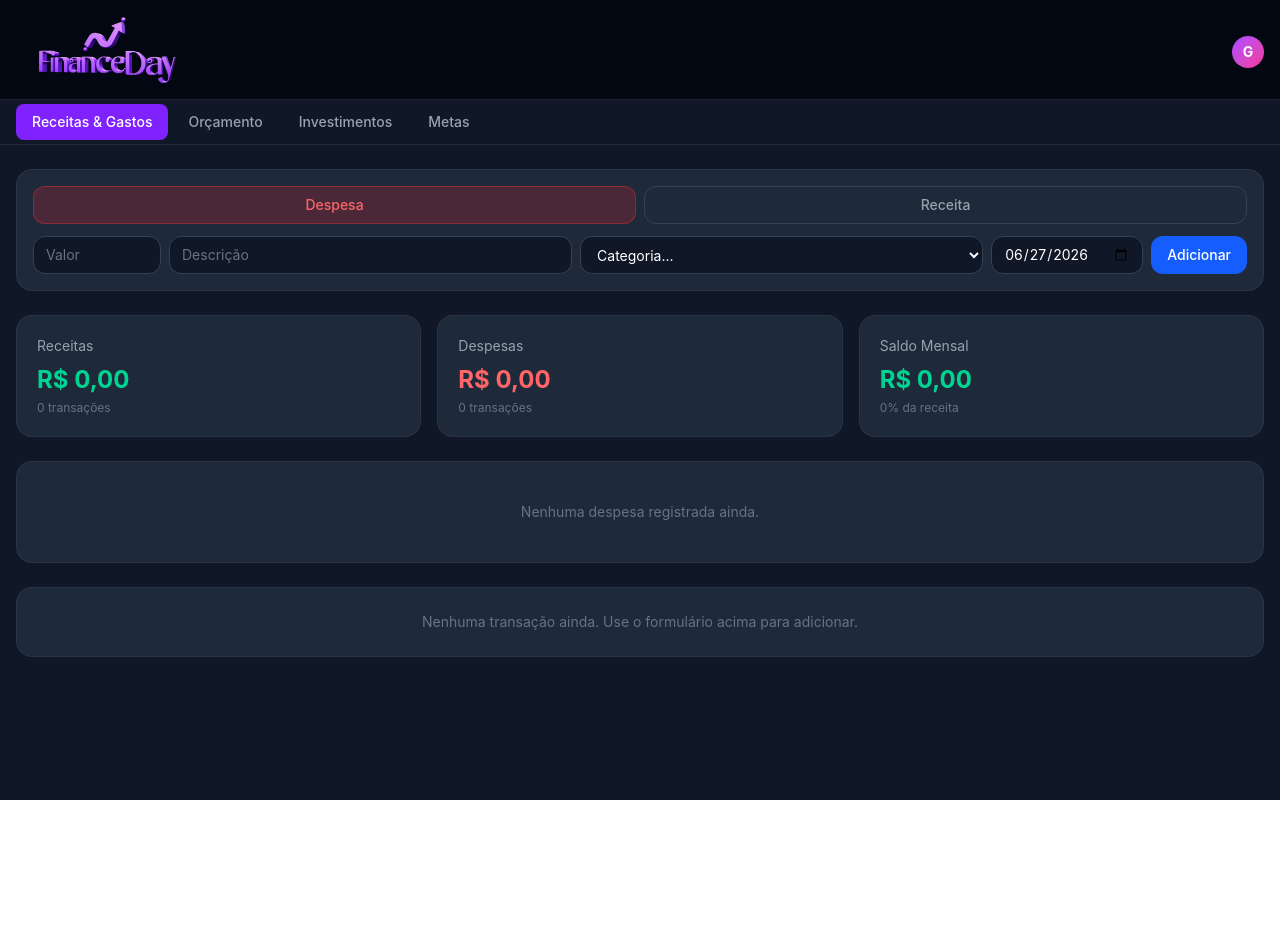
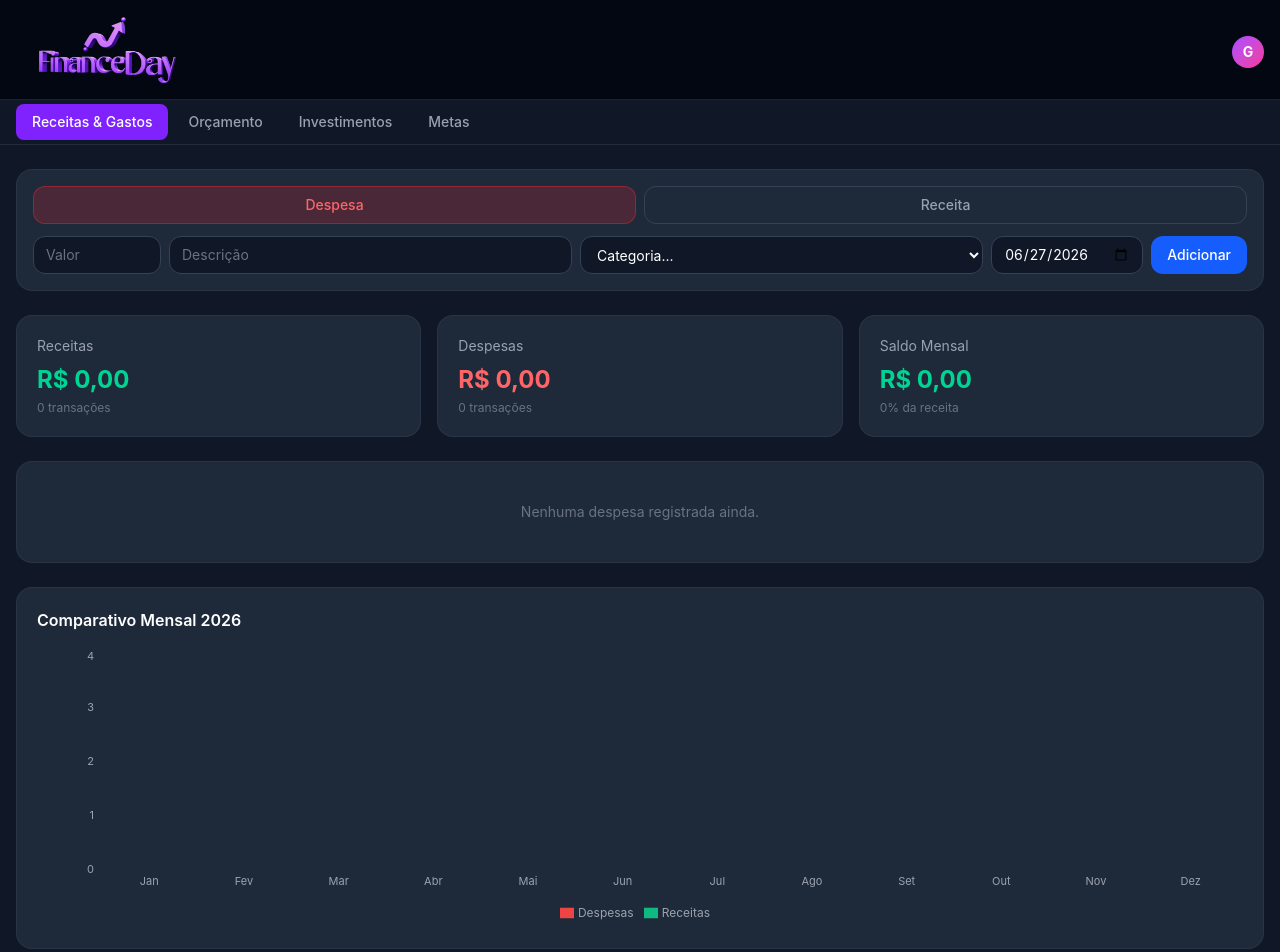
Before and after one commit to gabrielschwanke/finance-day, a React (Vite) app: page / in a window 1280 px wide. Shown: the top 952 px of the page. Before the commit the page ends 800 px from the top, so only its background shows below. Built offline with nearby package versions, Linux system fonts and the light colour scheme.

Commit message:
feat: add BarChart component to Receitas page

```diff
--- /dev/null
+++ b/src/components/BarChart.jsx
@@ -0,0 +1,74 @@
+import { BarChart, Bar, XAxis, YAxis, Tooltip, ResponsiveContainer, Legend } from 'recharts'
+import { useData } from '../context/DataContext'
+import { fmtBRL } from '../utils/formatters'
+
+function GraficoBarras() {
+  const { data } = useData()
+
+  const meses = [
+    { num: '01', label: 'Jan' },
+    { num: '02', label: 'Fev' },
+    { num: '03', label: 'Mar' },
+    { num: '04', label: 'Abr' },
+    { num: '05', label: 'Mai' },
+    { num: '06', label: 'Jun' },
+    { num: '07', label: 'Jul' },
+    { num: '08', label: 'Ago' },
+    { num: '09', label: 'Set' },
+    { num: '10', label: 'Out' },
+    { num: '11', label: 'Nov' },
+    { num: '12', label: 'Dez' },
+  ]
+
+  const ano = new Date().getFullYear().toString()
+
+  const chartData = meses.map(({ num, label }) => ({
+    mes: label,
+    Receitas: data.transacoes
+      .filter(t => t.tipo === 'receita' && t.data.startsWith(`${ano}-${num}`))
+      .reduce((s, t) => s + t.valor, 0),
+    Despesas: data.transacoes
+      .filter(t => t.tipo === 'despesa' && t.data.startsWith(`${ano}-${num}`))
+      .reduce((s, t) => s + t.valor, 0),
+  }))
+
+  return (
+    <div className="bg-gray-800 rounded-2xl p-5 border border-gray-700/50">
+      <h3 className="text-base font-semibold text-white mb-4">Comparativo Mensal {ano}</h3>
+      <ResponsiveContainer width="100%" height={280}>
+        <BarChart data={chartData} barGap={4}>
+          <XAxis
+            dataKey="mes"
+            tick={{ fill: '#9ca3af', fontSize: 11 }}
+            axisLine={false}
+            tickLine={false}
+          />
+          <YAxis
+            tick={{ fill: '#9ca3af', fontSize: 11 }}
+            axisLine={false}
+            tickLine={false}
+            tickFormatter={v => v >= 1000 ? `${(v / 1000).toFixed(0)}k` : v}
+          />
+          <Tooltip
+            formatter={(value) => fmtBRL(value)}
+            contentStyle={{
+              background: '#1f2937',
+              border: '1px solid #374151',
+              borderRadius: '12px',
+              color: '#fff',
+            }}
+          />
+          <Legend
+            formatter={(value) => (
+              <span style={{ color: '#9ca3af', fontSize: '12px' }}>{value}</span>
+            )}
+          />
+          <Bar dataKey="Receitas" fill="#10b981" radius={[4, 4, 0, 0]} />
+          <Bar dataKey="Despesas" fill="#ef4444" radius={[4, 4, 0, 0]} />
+        </BarChart>
+      </ResponsiveContainer>
+    </div>
+  )
+}
+
+export default GraficoBarras
--- a/src/pages/Receitas.jsx
+++ b/src/pages/Receitas.jsx
@@ -2,6 +2,7 @@ import KpiCard from '../components/KpiCard'
 import QuickAdd from '../components/QuickAdd'
 import TransactionList from '../components/TransactionList'
 import GraficoPizza from '../components/PieChart'
+import GraficoBarras from '../components/BarChart'
 import { useData } from '../context/DataContext'
 import { fmtBRL } from '../utils/formatters'
 
@@ -45,6 +46,7 @@ function Receitas() {
         />
       </div>
       <GraficoPizza />
+      <GraficoBarras />
       <TransactionList />
     </div>
   )
```
